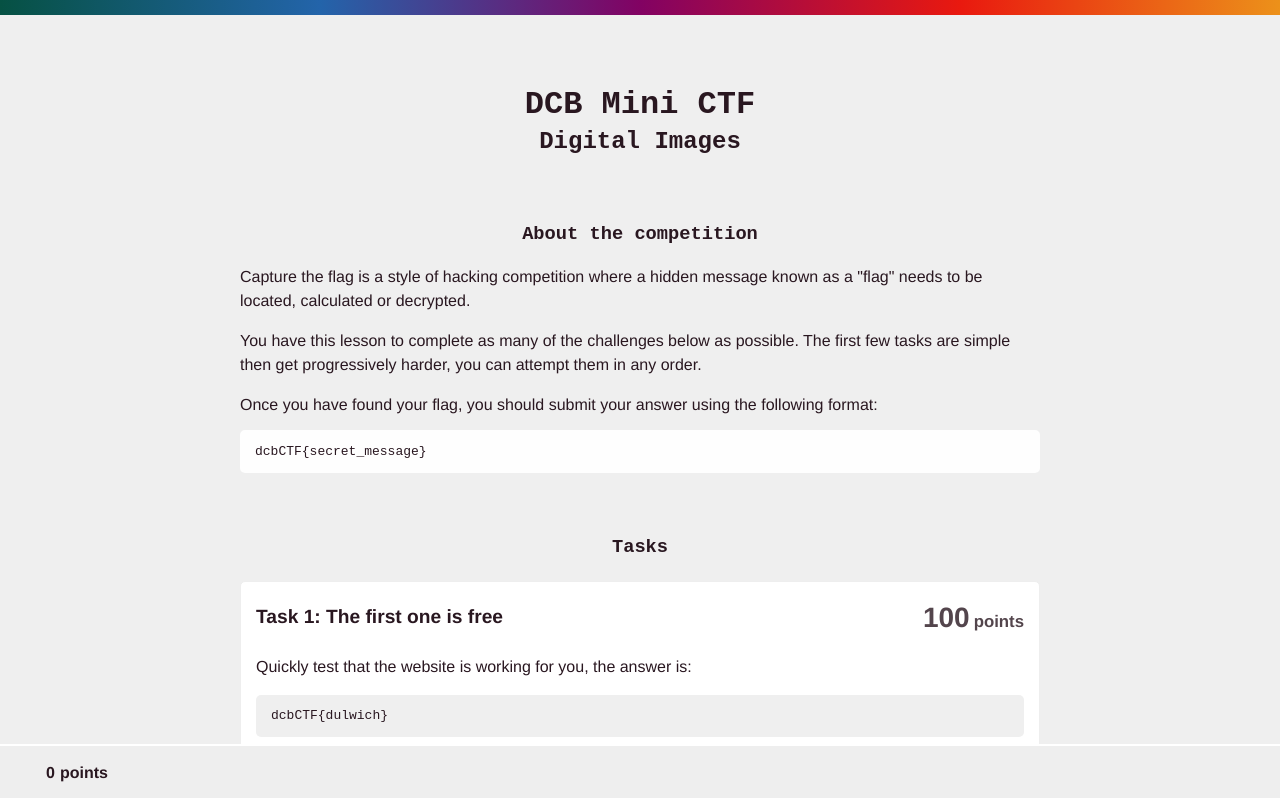
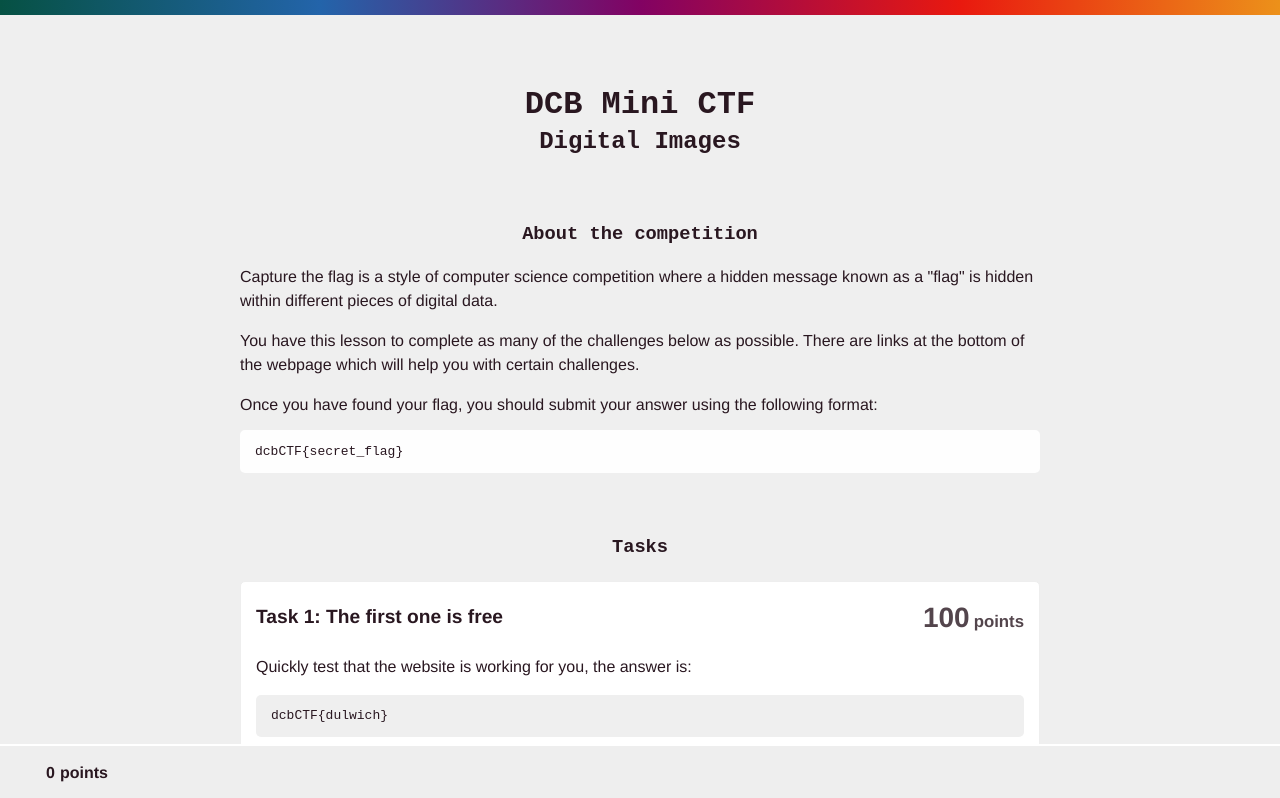
Before and after one commit to dulwichbeijing/igcse-mini-ctf-4, a Vue app: page / in a window 1280 px wide. Shown: the top 798 px of the page. Built offline with nearby package versions, Linux system fonts and the light colour scheme.

Commit message:
Latest production build

```diff
--- a/src/components/Competition.vue
+++ b/src/components/Competition.vue
@@ -5,16 +5,16 @@
 
     <h3>About the competition</h3>
     <p>
-      Capture the flag is a style of hacking competition where a hidden message known as a "flag"
-      needs to be located, calculated or decrypted.
+      Capture the flag is a style of computer science competition where a hidden message known as a "flag"
+      is hidden within different pieces of digital data.
     </p>
     <p>
       You have this lesson to complete as many of the challenges below as possible.
-      The first few tasks are simple then get progressively harder, you can attempt them in any order.
+      There are links at the bottom of the webpage which will help you with certain challenges.
     </p>
     <p>
       Once you have found your flag, you should submit your answer using the following format:
-      <pre>dcbCTF{secret_message}</pre>
+      <pre>dcbCTF{secret_flag}</pre>
     </p>
 
     <h3>Tasks</h3>
```
Also changed, not shown: 7 other files (tests, documents, lock files or other folders).
